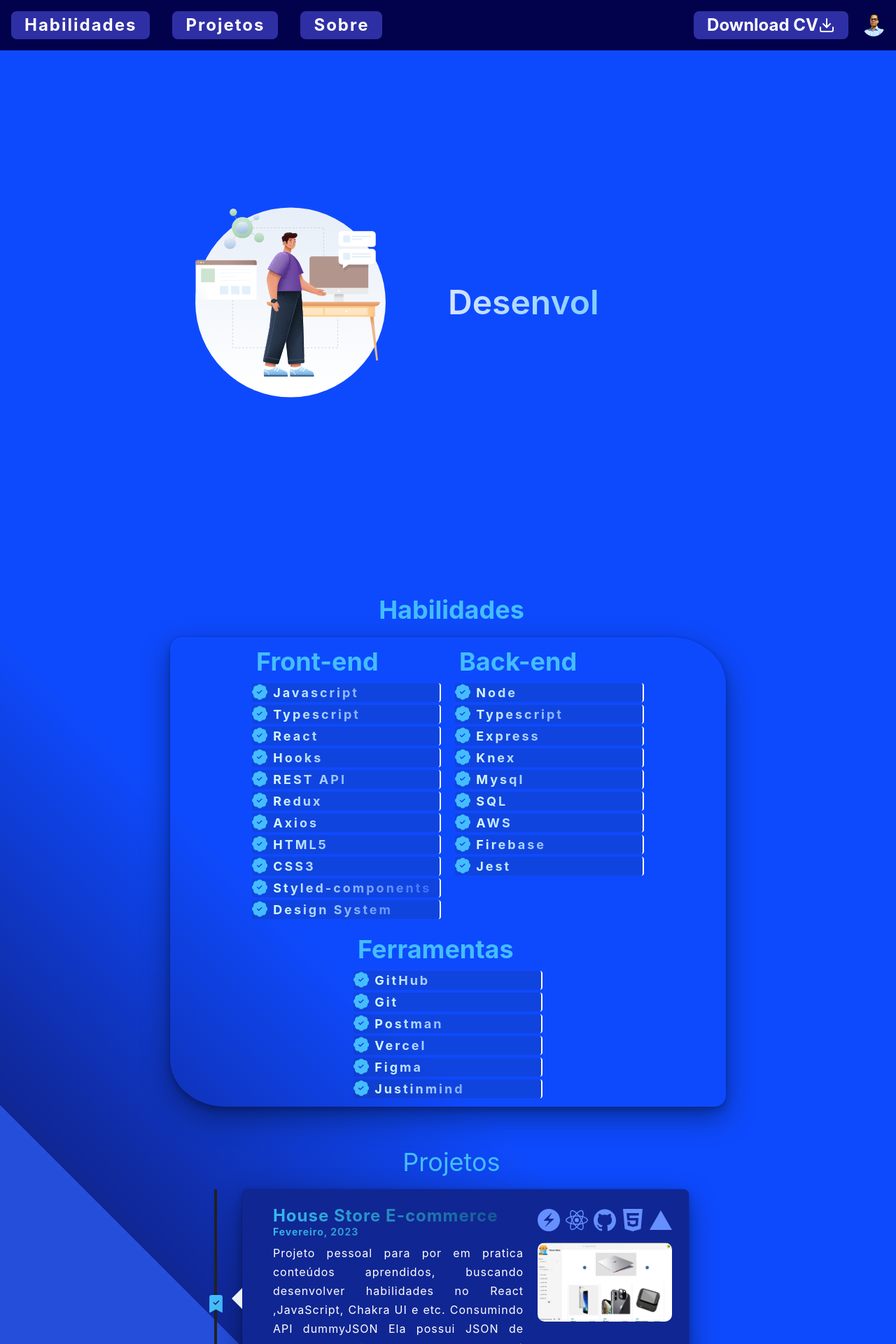
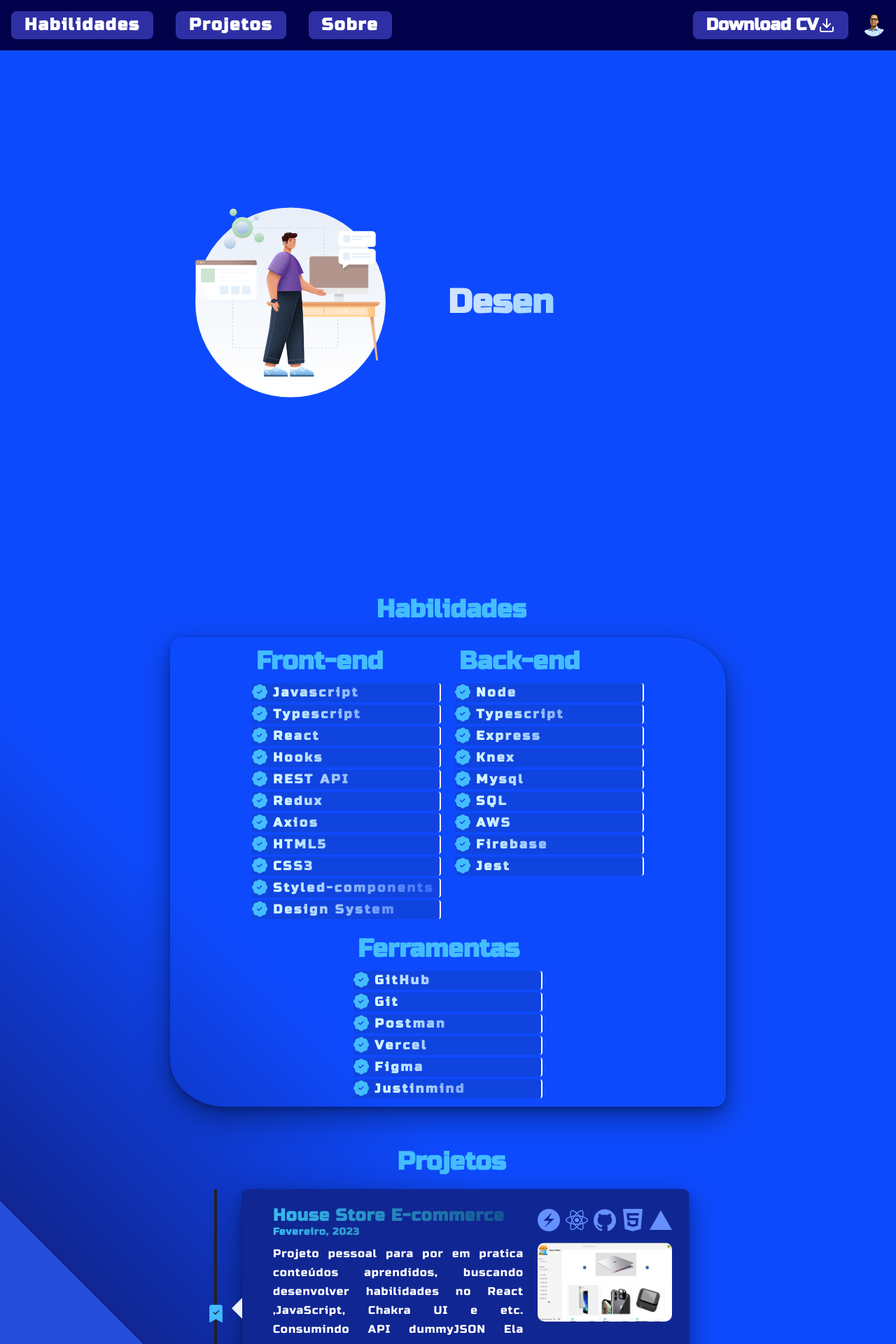
Before and after one commit to DavidAlves28/Portfolio-React, a React (Create React App) app in the folder my-portfolio/: page / in a window 1280 px wide. Shown: the top 1920 px of the page at 70% size. Built offline with nearby package versions, Linux system fonts and the light colour scheme.

Commit message:
update e correcoes

```diff
--- a/my-portfolio/src/Pages/HomePage/index.js
+++ b/my-portfolio/src/Pages/HomePage/index.js
@@ -1,11 +1,10 @@
-import { Box } from "@chakra-ui/react";
+import { Box} from "@chakra-ui/react";
 import NavMenu from "../../components/NavMenu";
 import SimpleFooter from "../../components/Footer";
 import Profile from "../../components/Profile/profile";
 import Skills from "../../components/Skills/skills";
 import TimeLineProjects from "../../components/TimeLimeProjects/timeLineProjects";
 import Sobre from "../../components/Sobre/sobre";
-
 
 export default function HomePage() {
   return (
@@ -14,13 +13,13 @@ export default function HomePage() {
         #254EDB 58%,
         #102693 2%,
         #0E4AFD 68%)"
+      fontFamily={"Russo One"}
+      fontStyle={"sans-serif"}
     >
       <NavMenu />
-
       <Profile />
-
       <Skills />
-      <TimeLineProjects />
+      <TimeLineProjects   />
       <Sobre />
       <SimpleFooter />
     </Box>
--- a/my-portfolio/src/components/Footer/index.js
+++ b/my-portfolio/src/components/Footer/index.js
@@ -41,6 +41,7 @@ export default function SimpleFooter() {
         letterSpacing={2}
         w="100%"
         py={2}
+        color='#fff'
         shadow={"dark-lg"}
         h={["", "7vh"]}
         direction={"row"}
--- a/my-portfolio/src/components/NavMenu/index.js
+++ b/my-portfolio/src/components/NavMenu/index.js
@@ -54,7 +54,7 @@ export default function NavMenu() {
                     w="100%"
                     _hover={{
                       backgroundPosition: "100%",
-                      backgroundColor: "#2F2FA5",
+                      backgroundColor: "#091A7A",
                       color: "#38C0FF",
                     }}
                     letterSpacing={2}
@@ -81,7 +81,7 @@ export default function NavMenu() {
               <Button
                 w="min-content"
                 _hover={{
-                  backgroundColor: "#2F2FA5",
+                  backgroundColor: "#091A7A",
                   backgroundPosition: "100%",
                   color: "#38C0FF",
                 }}
--- a/my-portfolio/src/components/Sobre/sobre.js
+++ b/my-portfolio/src/components/Sobre/sobre.js
@@ -1,24 +1,25 @@
-import { Box,Image, Stack, Text } from "@chakra-ui/react";
+import { Box, Image, Stack, Text } from "@chakra-ui/react";
 import Perfil from "../../assets/imagem/fotoPerfil2.png";
 
 export default function Sobre() {
   return (
+    <Box
+      id="Sobre"
+      fontFamily={"heading"}
+      p={10}
+      m="0 auto"
+      w={["100vw", "", "60vw"]}
+    >
 
-    <Box  id='Sobre'  fontFamily={'heading'}  p={10} m='0 auto' w={["100vw", "", "60vw"]}>
       <Stack
         direction={["column", "row"]}
         align="center"
         justify={"space-between"}
-        m={"0"}
+
         p={"2%"}
         mb={"20px"}
       >
-        <Text
-          fontSize={"35"}
-
-
-          as={"b"}
-        >
+        <Text fontSize={"35"} color="#B4F2FF" as={"b"}>
           DAVID ALVES COSTA
         </Text>
         <Image
@@ -33,7 +34,7 @@ export default function Sobre() {
           src={Perfil}
         />
       </Stack>
-      <Box bg="#1939B7" shadow={"dar"} rounded={"md"} p={2}>
+      <Box bg="#1939B7" shadow={"dark-lg"}  rounded={"md"} p={10}>
         <Text
           color="#B4F2FF"
           fontWeight={"bold"}
--- a/my-portfolio/src/components/TimeLimeProjects/timeLineProjects.js
+++ b/my-portfolio/src/components/TimeLimeProjects/timeLineProjects.js
@@ -121,7 +121,13 @@ const TimeLineProjects = () => {
       p={{ base: 2, sm: 10 }}
     >
       <Stack justify={"center"} align={"center"} p="12px">
-        <Text bgColor="#44BDFF" bgClip="text" ml="10px" fontSize="4xl">
+        <Text
+          bgColor="#44BDFF"
+          fontWeight="bold"
+          bgClip="text"
+          ml="10px"
+          fontSize="4xl"
+        >
           Projetos
         </Text>
       </Stack>
@@ -140,9 +146,9 @@ const Card = ({ title, link, image, description, icon, date }) => {
     <>
       <HStack
         p={{ base: 3, sm: 6 }}
-        w={{ base:'100%', sm: '110%' }}
+        w={{ base: "100%", sm: "110%" }}
         ml="-10px"
-        mb='10px'
+        mb="10px"
         bg="#102693"
         shadow="dark-lg"
         spacing={5}
@@ -184,7 +190,7 @@ const Card = ({ title, link, image, description, icon, date }) => {
             </Link>
             <Text
               lineHeight={1.7}
-              color='#ffff'
+              color="#ffff"
               fontSize="md"
               w="90%"
               letterSpacing={1}
```
